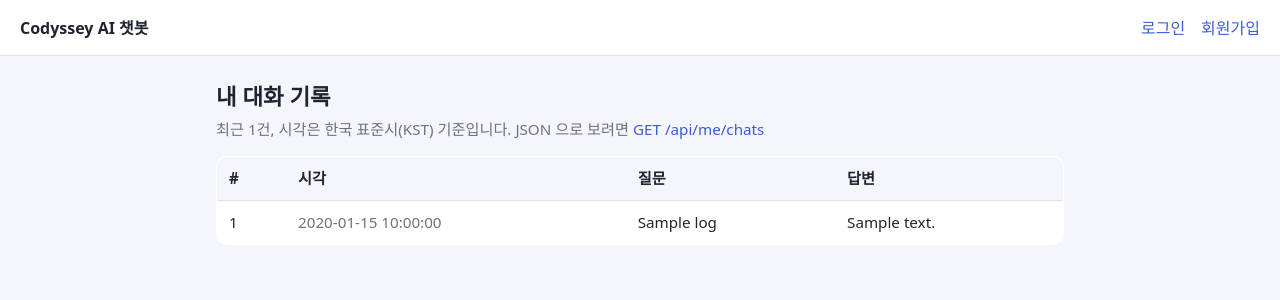
After one commit to Codyssey-AI-Chatbot/Codyssey-AI-Chatbot, a FastAPI app: template app/templates/history.html in a window 1280 px wide. The commit adds this page. Shown: the top 300 px of the page. Run offline with FastAPI, Linux system fonts and the light colour scheme; the template is opened without the code that fills it: most values are stand-ins (such as "Sample title", 1, 10 or a date in 2020); parts of the project's set-up code (start-up, migrations or seed data) failed here and were passed over.

Commit message:
feat: 내 대화 기록 화면 추가
- GET /history: 로그인 사용자의 최근 50건을 표로 표시 (시각은 KST)
- 상단 바에 "내 대화 기록" 링크, JSON 확인용 /api/me/chats 링크
- 채팅 화면 진입 시 최근 대화 20건을 불러와 말풍선으로 복원

Co-Authored-By: Claude Fable 5.1 <noreply@anthropic.com>

```diff
--- a/app/static/style.css
+++ b/app/static/style.css
@@ -147,3 +147,20 @@ input:focus, textarea:focus { outline: 2px solid var(--primary); outline-offset:
   position: absolute; width: 1px; height: 1px; margin: -1px; padding: 0;
   overflow: hidden; clip: rect(0 0 0 0); border: 0;
 }
+
+/* 내 대화 기록 */
+.history-head h1 { margin: 0 0 4px; font-size: 1.4rem; }
+.muted { margin: 0 0 16px; color: var(--muted); font-size: 0.95rem; }
+.log-table {
+  width: 100%;
+  border-collapse: collapse;
+  background: var(--surface);
+  border: 1px solid var(--border);
+  border-radius: var(--radius);
+  overflow: hidden;
+  font-size: 0.95rem;
+}
+.log-table th, .log-table td { padding: 10px 12px; text-align: left; vertical-align: top; border-bottom: 1px solid var(--border); }
+.log-table th { background: var(--bg); font-weight: 600; }
+.log-table td { white-space: pre-wrap; word-break: break-word; }
+.log-table td.nowrap { white-space: nowrap; color: var(--muted); }
--- a/app/templates/base.html
+++ b/app/templates/base.html
@@ -12,6 +12,7 @@
     <nav class="nav">
       {% if user %}
         <a href="/chat">채팅</a>
+        <a href="/history">내 대화 기록</a>
         <span class="nav-user">{{ user.username }}</span>
         <button type="button" id="logout-button" class="button-link">로그아웃</button>
       {% else %}
--- /dev/null
+++ b/app/templates/history.html
@@ -0,0 +1,34 @@
+{% extends "base.html" %}
+{% block title %}내 대화 기록 - Codyssey AI 챗봇{% endblock %}
+
+{% block content %}
+<section class="history">
+  <div class="history-head">
+    <h1>내 대화 기록</h1>
+    <p class="muted">
+      최근 {{ logs|length }}건, 시각은 한국 표준시(KST) 기준입니다.
+      JSON 으로 보려면 <a href="/api/me/chats" target="_blank" rel="noopener">GET /api/me/chats</a>
+    </p>
+  </div>
+
+  {% if logs %}
+  <table class="log-table">
+    <thead>
+      <tr><th>#</th><th>시각</th><th>질문</th><th>답변</th></tr>
+    </thead>
+    <tbody>
+      {% for log in logs %}
+      <tr>
+        <td>{{ log.id }}</td>
+        <td class="nowrap">{{ log.created_at }}</td>
+        <td>{{ log.question }}</td>
+        <td>{{ log.answer }}</td>
+      </tr>
+      {% endfor %}
+    </tbody>
+  </table>
+  {% else %}
+  <p class="messages-empty">아직 대화가 없습니다. <a href="/chat">채팅</a>에서 첫 질문을 해보세요.</p>
+  {% endif %}
+</section>
+{% endblock %}
```
Also changed, not shown: app/routers/pages.py (+25 -0 lines), app/static/chat.js (+13 -0 lines).
